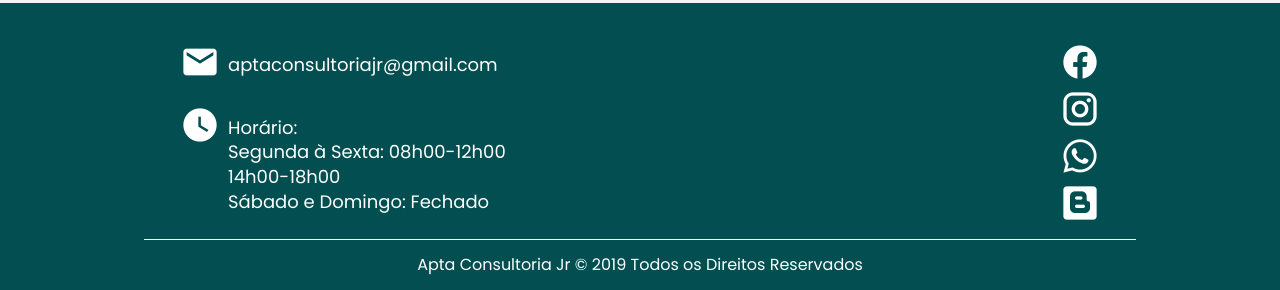
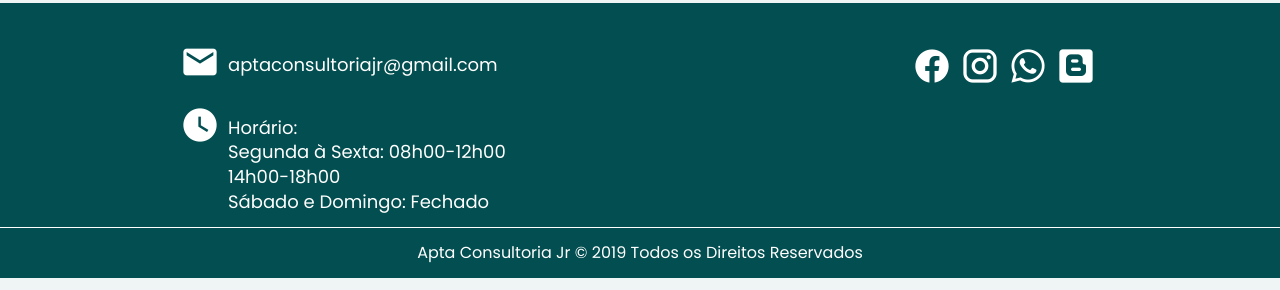
Before and after one commit to lucasnr/apta-consultoria-clone, a plain HTML site: page src/index.html in a window 1280 px wide. Shown: the part 5042-5332 px from the top of the page. Drawn offline with Linux system fonts and the light colour scheme.

Commit message:
Fix footer

```diff
--- a/src/assets/css/block/footer.css
+++ b/src/assets/css/block/footer.css
@@ -4,13 +4,10 @@
 }
 
 .footer .container {
-	padding: 2.25rem;
-}
-
-.footer .container:first-of-type {
 	display: flex;
 	flex-flow: row wrap;
 	justify-content: space-between;
+	padding: 2.25rem;
 	padding-bottom: 0.75rem;
 }
 
@@ -34,13 +31,19 @@
 	margin-top: 1rem;
 }
 
-.footer .container:last-of-type {
-	border-top: 0.0625rem solid #fff;
-	padding: 1rem;
+.footer .footer__social-media {
+	display: flex;
+}
+
+.footer .footer__social-media a {
+	display: flex;
+	padding: 0.25rem;
 }
 
 .footer .footer__bottom {
+	border-top: 0.0625rem solid #fff;
 	font-size: 1rem;
 	font-weight: 400;
+	padding: 1rem;
 	text-align: center;
 }
--- a/src/index.html
+++ b/src/index.html
@@ -488,11 +488,9 @@
 				</div>
 			</div>
 
-			<div class="container">
-				<h5 class="footer__bottom">
-					Apta Consultoria Jr © 2019 Todos os Direitos Reservados
-				</h5>
-			</div>
+			<h5 class="footer__bottom">
+				Apta Consultoria Jr © 2019 Todos os Direitos Reservados
+			</h5>
 		</footer>
 	</body>
 </html>
```
